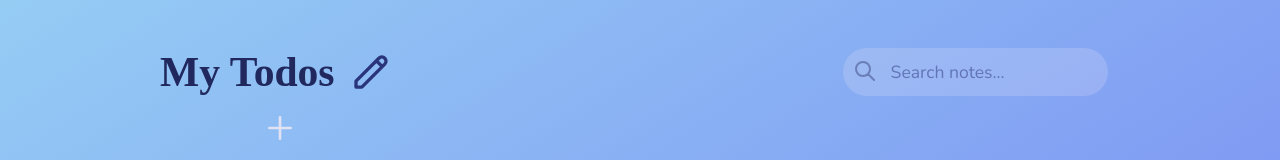
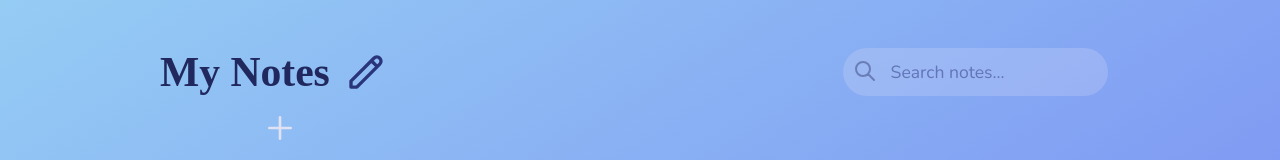
Before and after one commit to krissygroom/react-hooks-todos, a React (Create React App) app: page / in a window 1280 px wide. Shown: the top 160 px of the page. Built offline with nearby package versions, Linux system fonts and the light colour scheme; a web font is replaced by a local one.

Commit message:
Changed name to my notes

```diff
--- a/src/App.js
+++ b/src/App.js
@@ -52,7 +52,6 @@ const App = () => {
   };
 
   // Lifecycle methods
-
   useEffect(() => {
     const ourList = JSON.parse(localStorage.getItem("list"));
     if (ourList) {
--- a/src/components/Header.css
+++ b/src/components/Header.css
@@ -9,7 +9,7 @@
   display: flex;
   align-items: center;
   gap: 1rem;
-  width: 18rem;
+  width: 20rem;
 }
 
 .icon {
--- a/src/components/Header.js
+++ b/src/components/Header.js
@@ -7,7 +7,7 @@ const Header = ({ onChange }) => {
   return (
     <div className="header">
       <div className="title">
-        <h1>My Todos</h1>
+        <h1>My Notes</h1>
         <PencilIcon className="h-5 w-5 icon icon-pencil" />
       </div>
       <Search onChange={onChange} />
```
